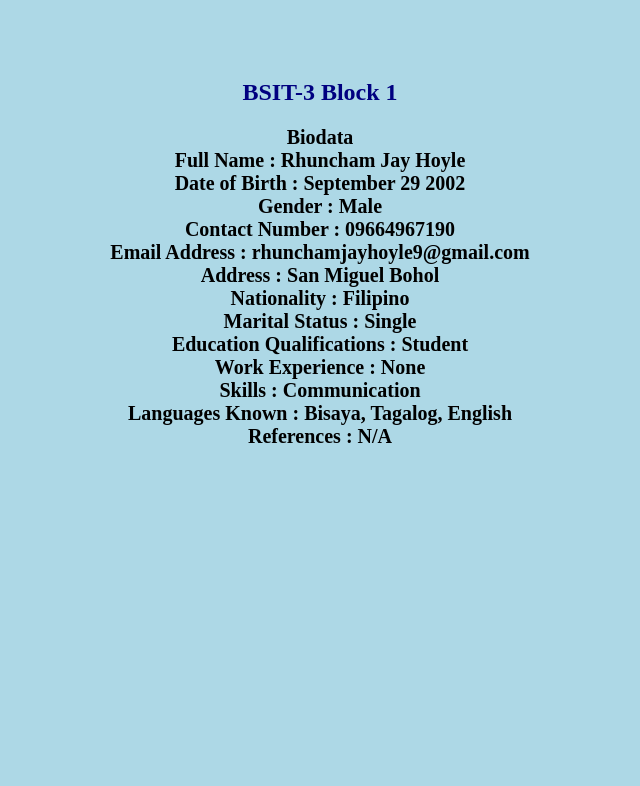
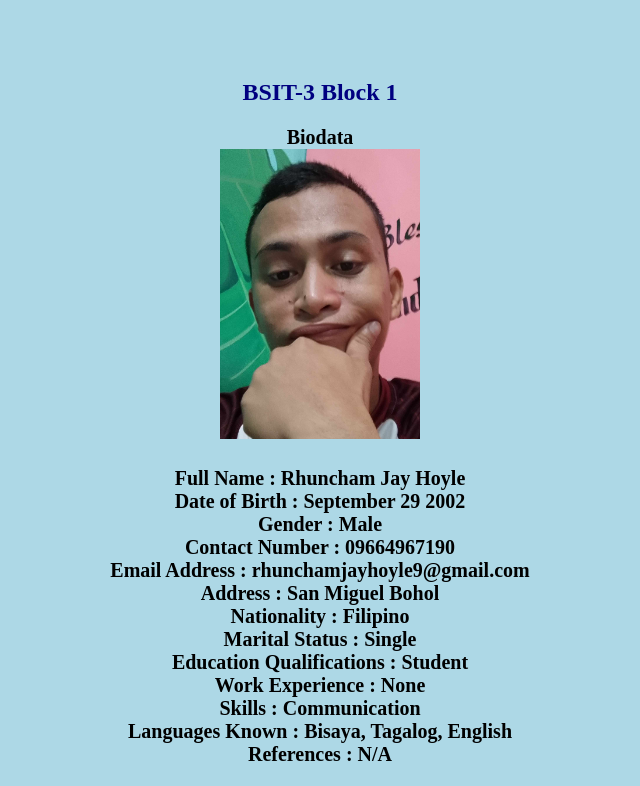
Before and after one commit to HoyleRjhay/Biodata_project, a plain HTML site: page index.html in a window 1280 px wide. Shown: the part 158-944 px from the top of the page, without its empty margins (320-960 px from the left). Before the commit the page ends 800 px from the top, so only its background shows below. Drawn offline with Linux system fonts and the light colour scheme.

Commit message:
Add Profile Picture

```diff
--- a/index.html
+++ b/index.html
@@ -13,7 +13,7 @@
 
     <p>
         Biodata <br>
-
+        <img src= "run.jpg" alt="#"><br><br>
                        Full Name : Rhuncham Jay Hoyle<br>
                    Date of Birth : September 29 2002<br>
                           Gender : Male<br>
--- a/style.css
+++ b/style.css
@@ -16,3 +16,7 @@ p{
     text-align: center;
     color:black;
 }
+img{
+    width:200px;
+    height:290px;
+}
```
Also changed, not shown: run.jpg (added).
